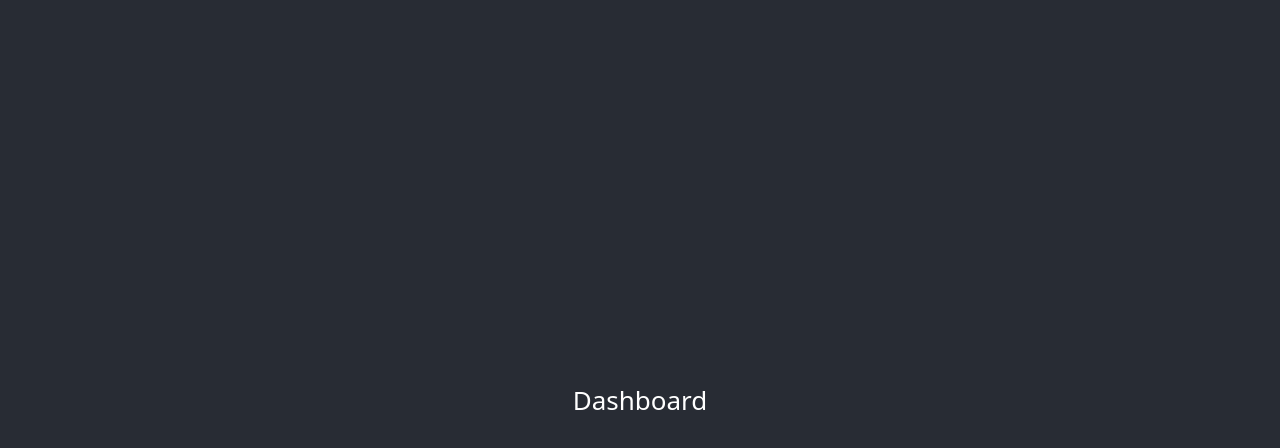
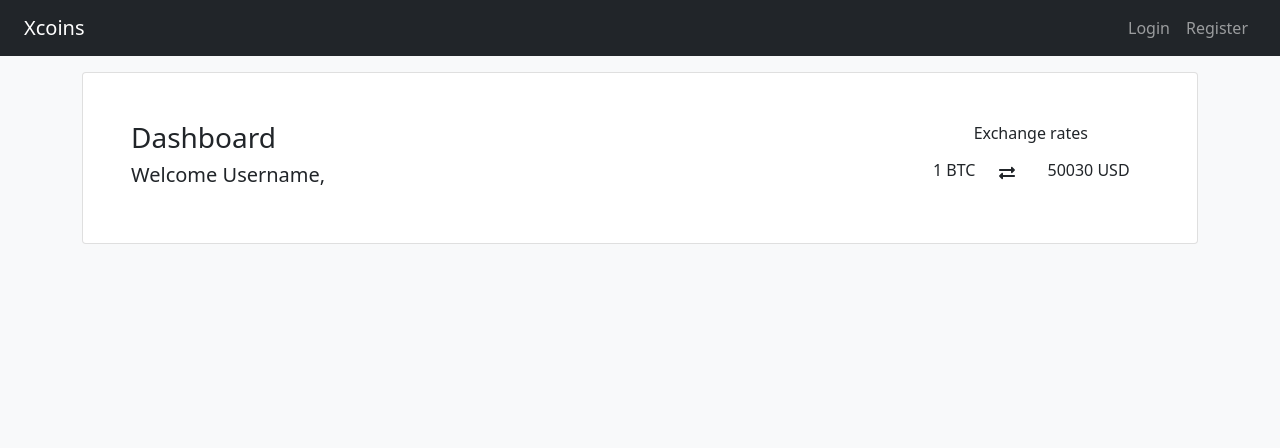
Before and after one commit to Godwin324/xcoins-frontend, a React (Create React App) app: page / in a window 1280 px wide. Shown: the top 448 px of the page. Built offline with nearby package versions, Linux system fonts and the light colour scheme; no server answers.

Commit message:
screens completed, ready to integrate with backend

```diff
--- a/package.json
+++ b/package.json
@@ -3,6 +3,9 @@
   "version": "0.1.0",
   "private": true,
   "dependencies": {
+    "@fortawesome/fontawesome-svg-core": "^1.2.36",
+    "@fortawesome/free-solid-svg-icons": "^5.15.4",
+    "@fortawesome/react-fontawesome": "^0.1.15",
     "@testing-library/jest-dom": "^5.14.1",
     "@testing-library/react": "^11.2.7",
     "@testing-library/user-event": "^12.8.3",
--- a/src/App.css
+++ b/src/App.css
@@ -24,6 +24,10 @@
   color: white;
 }
 
+.full-height {
+  height: 100vh;
+}
+
 .App-link {
   color: #61dafb;
 }
--- a/src/App.js
+++ b/src/App.js
@@ -4,6 +4,7 @@ import { BrowserRouter, Switch, Route } from "react-router-dom";
 import { Form, Button } from "react-bootstrap";
 import 'bootstrap/dist/css/bootstrap.min.css';
 import './App.css';
+
 import Login from "./components/Login";
 import Register from "./components/Register";
 import DashBoard from "./components/Dashboard";
@@ -11,8 +12,6 @@ import AuthRoute from "./components/AuthRoute";
 
 const App = () => {
   return (
-    <div className="App">
-
       <BrowserRouter>
         <Switch>
           <Route path="/login" component={Login} />
@@ -20,7 +19,6 @@ const App = () => {
           <AuthRoute path={["/", "/dashboard"]} component={DashBoard} />
         </Switch>
       </BrowserRouter>
-    </div>
   );
 }
 
--- a/src/components/AuthRoute.js
+++ b/src/components/AuthRoute.js
@@ -1,22 +1,22 @@
 import React from "react";
 import { Redirect, Route } from "react-router-dom";
-//import AuthService from "../services/auth.service";
+import AuthService from "../services/auth.service";
 
 const AuthRoute = ({ component: Component, ...rest }) => {
 
-    //const currentUser = AuthService.getCurrentUser();
+    const currentUser = {user:"me"}//AuthService.getCurrentUser();
 
     return (
         <Route
             {...rest}
             render={(props) =>
-            //currentUser ?
+            currentUser ?
             (
                 <Component {...props} />
-                // ) : (
-                //     <Redirect
-                //         to={{ pathname: "/login", state: { from: props.location } }}
-                //     />
+                ) : (
+                    <Redirect
+                        to={{ pathname: "/login", state: { from: props.location } }}
+                    />
             )
             }
         />
--- a/src/components/Dashboard.js
+++ b/src/components/Dashboard.js
@@ -1,13 +1,43 @@
+import PageHeader from "./PageHeader";
 
+import { FontAwesomeIcon } from '@fortawesome/react-fontawesome'
+import { faExchangeAlt } from '@fortawesome/free-solid-svg-icons'
 
 const Dashboard = () => {
     return (
-        <div className="App">
-            <header className="App-header">
-                Dashboard
-            </header>
+        <div class=" bg-light full-height">
+            <PageHeader />
+            <div class="container d-flex justify-content-center">
+                <div class="col-md-12 card m-3 p-5">
+                    <div class="row">
+                        <div className="col-md-9 ">
+                            <h3>Dashboard</h3>
 
+                            <h5> Welcome Username,</h5>
+                        </div>
+                        <div className="col-md-3 ms-auto">
+                            <div className="row text-end">
+                                <div className="text-center pb-3">
+                                    Exchange rates
+                                </div>
+                                <div className="col-md-4">
+                                    <h6> {1} BTC</h6>{/*exchangeRate.amount} BTC</h1>*/}
+                                </div>
+                                <div className="col-md-1">
+                                    <FontAwesomeIcon icon={faExchangeAlt} />
+                                </div>
+                                <div className="col-md-6">
+                                    <h6> 50030 USD</h6>{/*exchangeRate.price} USD </h1>*/}
+                                </div>
+                            </div>
+                        </div>
+                    </div>
+
+
+                </div>
+            </div>
         </div>
+
     );
 }
 
--- a/src/components/Login.js
+++ b/src/components/Login.js
@@ -1,14 +1,19 @@
 import { Form, Button } from "react-bootstrap";
+import PageHeader from './PageHeader';
 
 const Login = () => {
     return (
+        <div class=" bg-light full-height">
+            <PageHeader />
+            <div class="container d-flex justify-content-center">
+                <div class="col-md-4 card m-3 p-5">
+                    <h1>Login</h1>
+
                     <Form>
                         <Form.Group className="mb-3" controlId="formBasicEmail">
                             <Form.Label>Email address</Form.Label>
                             <Form.Control type="email" placeholder="Enter email" />
-                <Form.Text className="text-muted">
-                    We'll never share your email with anyone else.
-                </Form.Text>
+
                         </Form.Group>
 
                         <Form.Group className="mb-3" controlId="formBasicPassword">
@@ -22,6 +27,12 @@ const Login = () => {
                             Submit
                         </Button>
                     </Form>
+
+                </div>
+
+            </div>
+
+        </div>
        );
 }
 
--- a/src/components/PageHeader.js
+++ b/src/components/PageHeader.js
@@ -21,13 +21,16 @@ const PageHeader = () => {
   }, []);
 
   return (
-    <nav className="navbar navbar-expand navbar-dark bg-dark">
-      <Link to={"/"} className="navbar-brand">
+    <nav className="navbar navbar-expand navbar-dark bg-dark px-4">
+      <div className="me-auto">
+        <Link to={"/"} className="navbar-brand">
         Xcoins
       </Link>
+      </div>
+
 
       {currentUser ? (
-        <div className="navbar-nav ml-auto">
+        <div className="navbar-nav">
           <li className="nav-item">
             <Link to={"/profile"} className="nav-link">
               {currentUser.username}
@@ -40,10 +43,15 @@ const PageHeader = () => {
           </li>
         </div>
       ) : (
-        <div className="navbar-nav ml-auto">
+        <div className="navbar-nav">
           <li className="nav-item">
             <Link to={"/login"} className="nav-link">
               Login
+            </Link>
+          </li>
+          <li className="nav-item">
+            <Link to={"/register"} className="nav-link">
+              Register
             </Link>
           </li>
         </div>
--- a/src/components/Register.js
+++ b/src/components/Register.js
@@ -1,14 +1,18 @@
 import { Form, Button } from "react-bootstrap";
+import PageHeader from "./PageHeader";
 
 const Register =() => {
     return (
+        <div class=" bg-light full-height">
+            <PageHeader />
+            <div class="container d-flex justify-content-center">
+                <div class="col-md-4 card m-3 p-5">
+                    <h1>Register</h1>
                     <Form>
                         <Form.Group className="mb-3" controlId="formBasicEmail">
                             <Form.Label>Email address</Form.Label>
                             <Form.Control type="email" placeholder="Enter email" />
-                <Form.Text className="text-muted">
-                    We'll never share your email with anyone else.
-                </Form.Text>
+
                         </Form.Group>
 
                         <Form.Group className="mb-3" controlId="formBasicPassword">
@@ -22,6 +26,12 @@ const Register =() => {
                             Submit
                         </Button>
                     </Form>
+
+                </div>
+
+            </div>
+
+        </div>
     );
 }
 
```
Also changed, not shown: 1 other file (tests, documents, lock files or other folders). Lines whose indentation alone changed are shown as unchanged.
